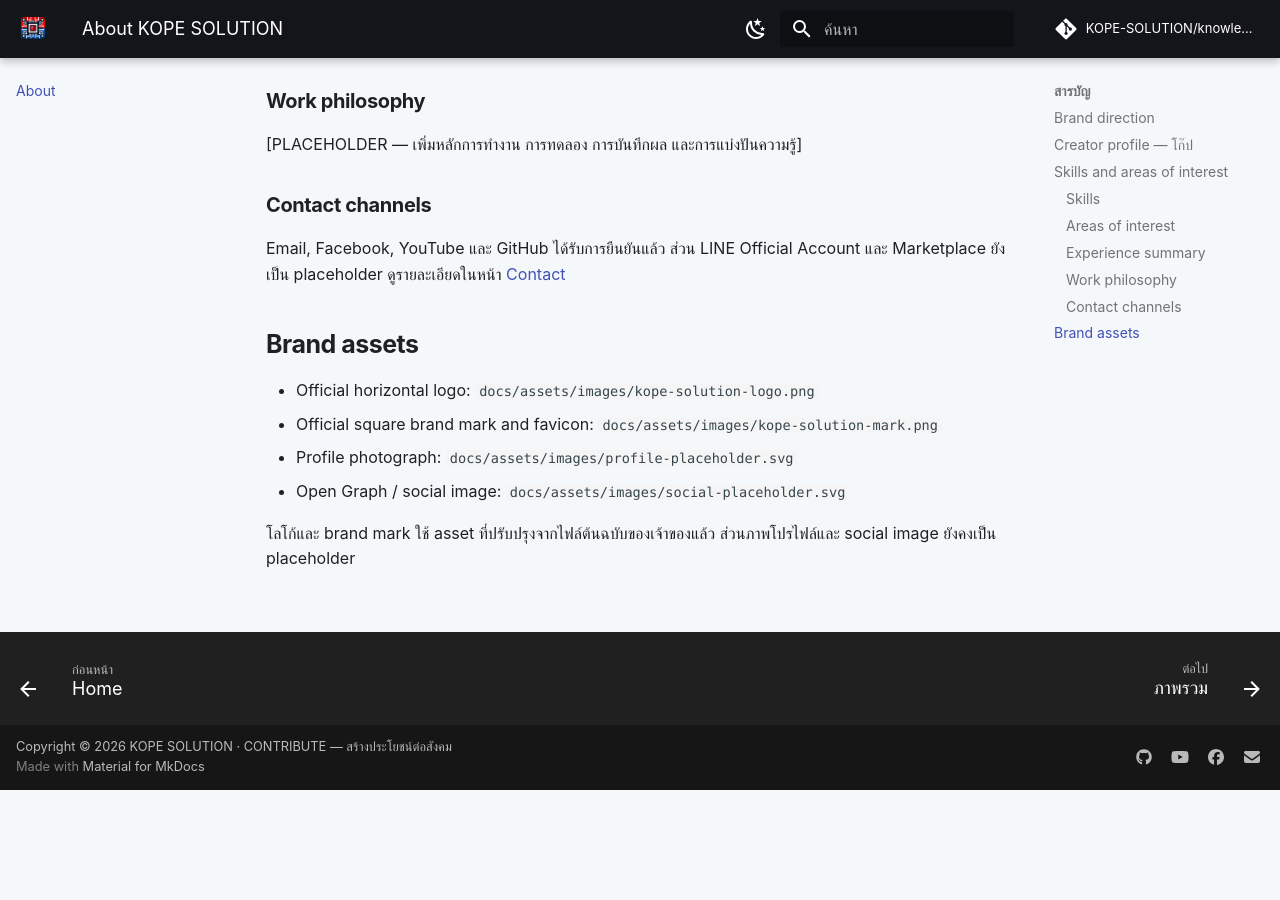
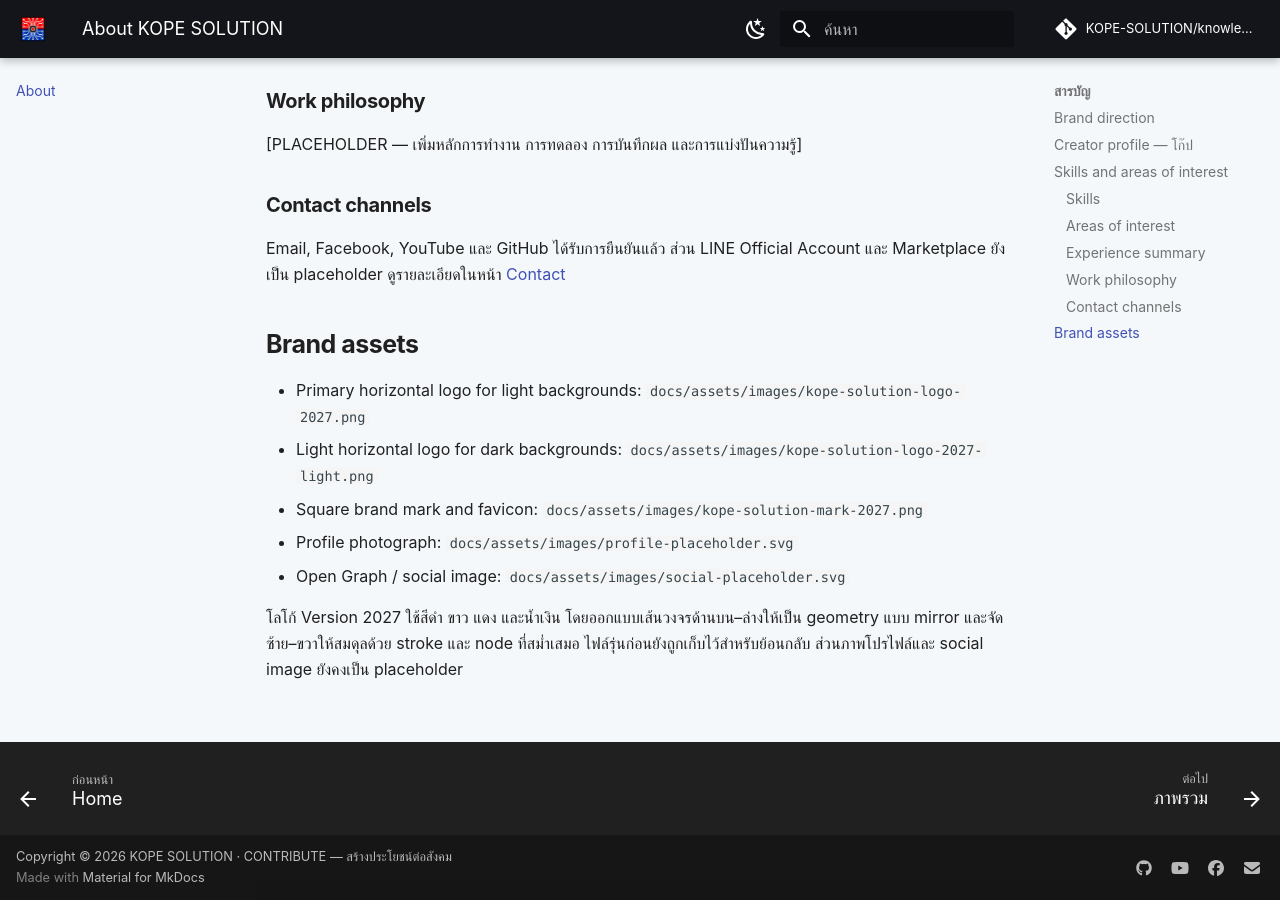
Before and after one commit to KOPE-SOLUTION/knowledge-hub, an MkDocs documentation site: the page built from docs/about/index.md, in a window 1280 px wide and 900 px high, scrolled down 1914 px. Built offline with MkDocs 1.6.1 and Material for MkDocs 9.7.7, drawn with Linux system fonts in a browser that asks for light colours; comment, search, counter and statistics services are not loaded; before the commit the page ends 2704 px from its top, so only the background shows below that.

```diff
--- a/docs/about/index.md
+++ b/docs/about/index.md
@@ -63,9 +63,10 @@ Email, Facebook, YouTube และ GitHub ได้รับการยืน
 
 ## Brand assets
 
-- Official horizontal logo: `docs/assets/images/kope-solution-logo.png`
-- Official square brand mark and favicon: `docs/assets/images/kope-solution-mark.png`
+- Primary horizontal logo for light backgrounds: `docs/assets/images/kope-solution-logo-2027.png`
+- Light horizontal logo for dark backgrounds: `docs/assets/images/kope-solution-logo-2027-light.png`
+- Square brand mark and favicon: `docs/assets/images/kope-solution-mark-2027.png`
 - Profile photograph: `docs/assets/images/profile-placeholder.svg`
 - Open Graph / social image: `docs/assets/images/social-placeholder.svg`
 
-โลโก้และ brand mark ใช้ asset ที่ปรับปรุงจากไฟล์ต้นฉบับของเจ้าของแล้ว ส่วนภาพโปรไฟล์และ social image ยังคงเป็น placeholder
+โลโก้ Version 2027 ใช้สีดำ ขาว แดง และน้ำเงิน โดยออกแบบเส้นวงจรด้านบน–ล่างให้เป็น geometry แบบ mirror และจัดซ้าย–ขวาให้สมดุลด้วย stroke และ node ที่สม่ำเสมอ ไฟล์รุ่นก่อนยังถูกเก็บไว้สำหรับย้อนกลับ ส่วนภาพโปรไฟล์และ social image ยังคงเป็น placeholder
--- a/mkdocs.yml
+++ b/mkdocs.yml
@@ -16,8 +16,8 @@ theme:
   name: material
   custom_dir: overrides
   language: th
-  logo: assets/images/kope-solution-mark.png
-  favicon: assets/images/kope-solution-mark.png
+  logo: assets/images/kope-solution-mark-2027.png
+  favicon: assets/images/kope-solution-mark-2027.png
   font: false
   palette:
     - media: "(prefers-color-scheme: dark)"
```
Also changed, not shown: docs/contributing/index.md (+2 -2 lines), docs/index.md (+1 -1 lines), docs/assets/images/kope-solution-logo-2027-light.png (added), docs/assets/images/kope-solution-logo-2027.png (added), docs/assets/images/kope-solution-mark-2027.png (added).
